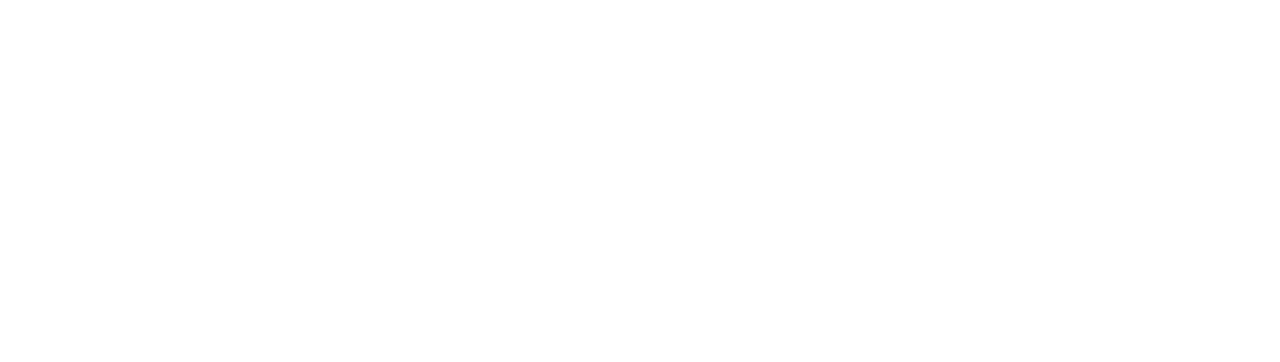
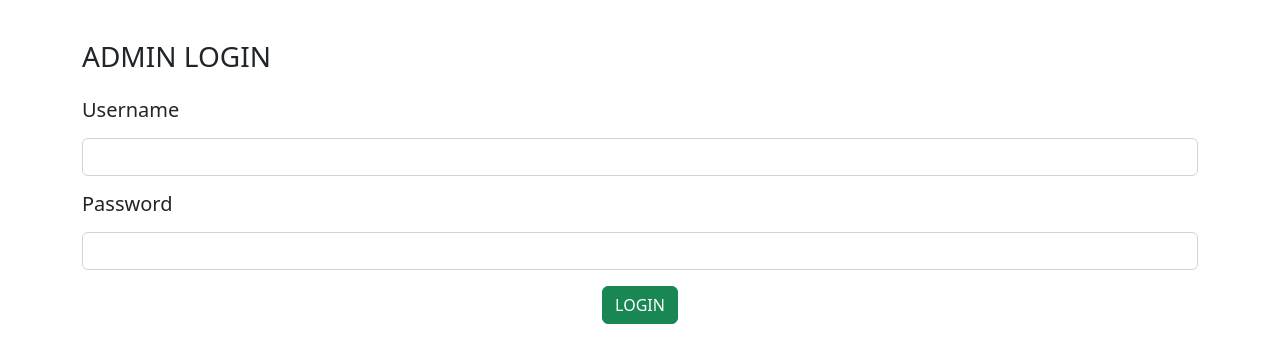
Before and after one commit to AmalAlby/NeST_Digital_Acdemy_Angular, an Angular app: page /admlogin in a window 1280 px wide. Before the commit this address led to /. Shown: the top 362 px of the page. Built offline with nearby package versions, Linux system fonts and the light colour scheme.

Commit message:
admin login page created

```diff
--- /dev/null
+++ b/src/app/adminlogin/adminlogin.component.html
@@ -0,0 +1,22 @@
+<div class="container">
+    <div class="row">
+        <div class="col col-12 col-sm-12 col-md-12 col-lg-12 col-xl-12 col-xxl-12">
+            <div class="row g-3 mt-4">
+                <div class="col col-12 col-sm-12 col-md-12 col-lg-12 col-xl-12 col-xxl-12">
+                    <h3>ADMIN LOGIN</h3>
+                </div>
+                <div class="col col-12 col-sm-12 col-md-12 col-lg-12 col-xl-12 col-xxl-12">
+                    <label for="" class="form-label"><h5>Username</h5></label>
+                    <input type="text" class="form-control">
+                </div>
+                <div class="col col-12 col-sm-12 col-md-12 col-lg-12 col-xl-12 col-xxl-12">
+                    <label for="" class="form-label"><h5>Password</h5></label>
+                    <input type="text" class="form-control">
+                </div>
+                <div class="col col-12 col-sm-12 col-md-12 col-lg-12 col-xl-12 col-xxl-12 text-center">
+                    <button class="btn btn-success">LOGIN</button>
+                </div>
+            </div>
+        </div>
+    </div>
+</div>
```
Also changed, not shown: src/app/adminlogin/adminlogin.component.ts (added, +10 -0 lines), src/app/app.module.ts (+7 -1 lines), src/app/adminlogin/adminlogin.component.css (added).
